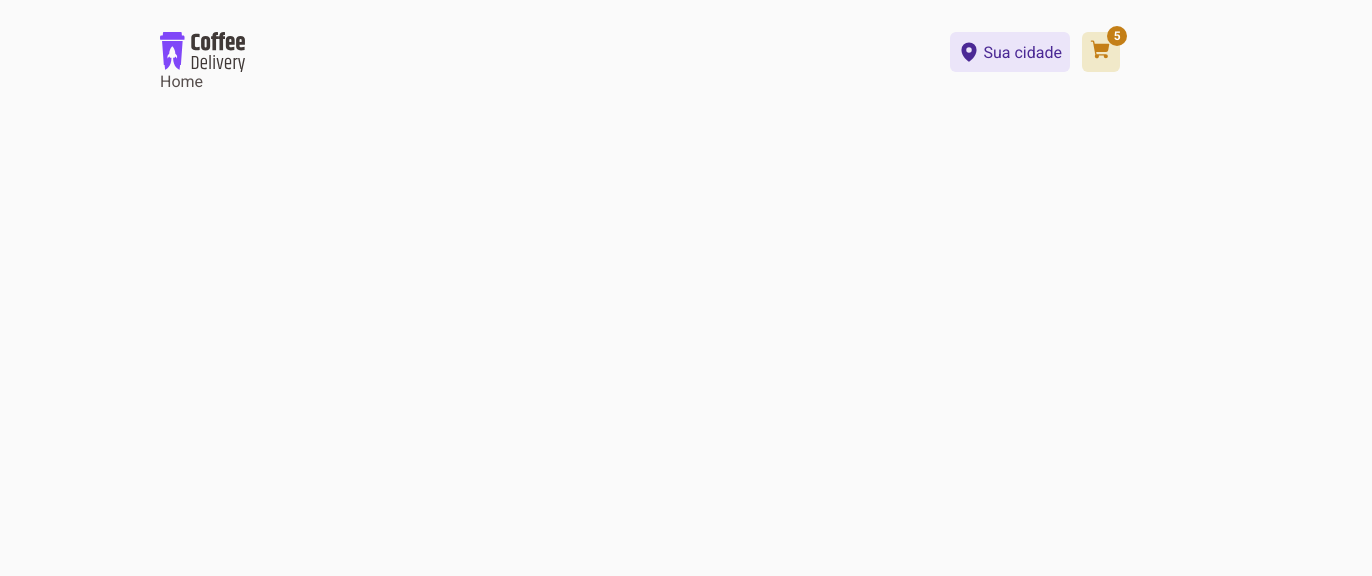
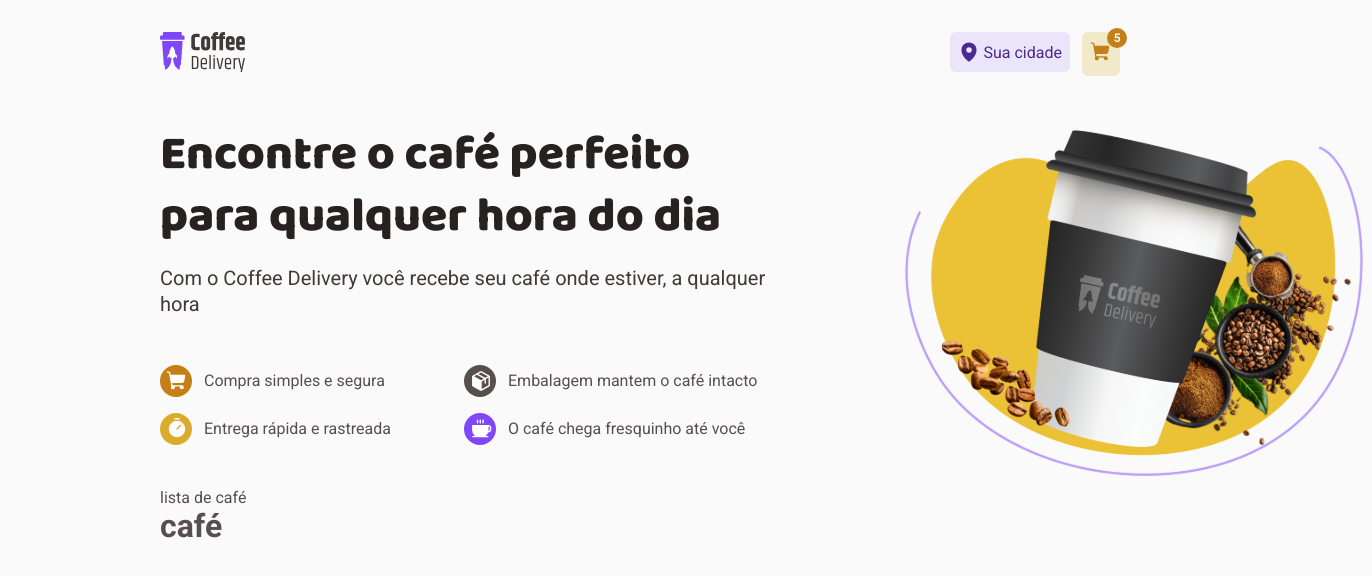
Before and after one commit to giovaniocan/Coffee-Delivery, a React (Vite) app: page / in a window 1280 px wide. Shown: the top 576 px of the page, 1372 px wide, since content can reach past the window. Built offline with nearby package versions, Linux system fonts and the light colour scheme.

Commit message:
created the 1st part of the home

```diff
--- a/src/components/Header/index.tsx
+++ b/src/components/Header/index.tsx
@@ -6,7 +6,9 @@ import { NavLink } from 'react-router-dom'
 export function Header() {
   return (
     <HeaderContainer>
-      <img src={LogoCoffe} alt="" />
+      <NavLink to="/">
+        <img src={LogoCoffe} alt="" />
+      </NavLink>
       <nav>
         <IconMap>
           <MapPin size={22} weight="fill" />
--- /dev/null
+++ b/src/pages/Home/components/CoffeList/index.tsx
@@ -0,0 +1,10 @@
+import { CoffeListContainer } from './sytles'
+
+export function CoffeList() {
+  return (
+    <CoffeListContainer>
+      lista de café
+      <h1>café</h1>
+    </CoffeListContainer>
+  )
+}
--- /dev/null
+++ b/src/pages/Home/components/CoffeList/sytles.ts
@@ -0,0 +1,3 @@
+import styled from 'styled-components'
+
+export const CoffeListContainer = styled.div``
--- /dev/null
+++ b/src/pages/Home/components/Intro/index.tsx
@@ -0,0 +1,55 @@
+import { Coffee, Package, ShoppingCart, Timer } from 'phosphor-react'
+import banner from '../../../../assets/banner.svg'
+import {
+  CoffeIcon,
+  Icon,
+  IntemsIcon,
+  IntroContainer,
+  PackageICon,
+  Shopping,
+  TimerIcon,
+} from './syles'
+
+export function Intro() {
+  return (
+    <IntroContainer>
+      <div>
+        <h1>Encontre o café perfeito para qualquer hora do dia</h1>
+        <h3>
+          Com o Coffee Delivery você recebe seu café onde estiver, a qualquer
+          hora
+        </h3>
+
+        <IntemsIcon>
+          <Icon>
+            <Shopping>
+              <ShoppingCart size={22} weight="fill" color="#fff" />
+            </Shopping>
+            <p>Compra simples e segura</p>
+          </Icon>
+          <Icon>
+            <PackageICon>
+              <Package size={22} weight="fill" color="#fff" />
+            </PackageICon>
+            <p>Embalagem mantem o café intacto</p>
+          </Icon>
+          <Icon>
+            <TimerIcon>
+              <Timer size={22} weight="fill" color="#fff" />
+            </TimerIcon>
+            <p>Entrega rápida e rastreada</p>
+          </Icon>
+          <Icon>
+            <CoffeIcon>
+              <Coffee size={22} weight="fill" color="#fff" />
+            </CoffeIcon>
+            <p>O café chega fresquinho até você</p>
+          </Icon>
+        </IntemsIcon>
+      </div>
+      <div>
+        <img src={banner} alt="foto de um café" />
+      </div>
+    </IntroContainer>
+  )
+}
--- /dev/null
+++ b/src/pages/Home/components/Intro/syles.ts
@@ -0,0 +1,65 @@
+import styled from 'styled-components'
+
+export const IntroContainer = styled.div`
+  display: flex;
+  flex-direction: row;
+  justify-content: space-between;
+  gap: 8rem;
+
+  h1 {
+    font-size: 3rem;
+    color: ${(props) => props.theme['base-title']};
+    line-height: 130%;
+
+    font-family: 'Baloo 2';
+    font-weight: 800;
+  }
+
+  h3 {
+    margin-top: 1rem;
+    font-weight: 400;
+    font-size: 1.25rem;
+    line-height: 130%;
+
+    color: ${(props) => props.theme['base-subtitle']};
+  }
+`
+
+export const IntemsIcon = styled.div`
+  display: grid;
+  grid-template-columns: 18rem 19rem;
+  margin-top: 3rem;
+  gap: 1rem;
+`
+
+export const Icon = styled.div`
+  display: flex;
+  gap: 0.75rem;
+  line-height: 130%;
+  color: ${(props) => props.theme['base-text']};
+
+  p {
+    margin-top: 0.4rem;
+  }
+`
+export const BaseIcon = styled.div`
+  justify-content: center;
+  width: 2rem;
+  height: 2rem;
+  border-radius: 100%;
+  padding-left: 0.36rem;
+  padding-top: 0.35rem;
+`
+export const Shopping = styled(BaseIcon)`
+  background: ${(props) => props.theme['yellow-dark']};
+`
+export const TimerIcon = styled(BaseIcon)`
+  background: ${(props) => props.theme.yellow};
+`
+
+export const PackageICon = styled(BaseIcon)`
+  background: ${(props) => props.theme['base-text']};
+`
+export const CoffeIcon = styled(BaseIcon)`
+  background: ${(props) => props.theme.purple};
+`
--- a/src/pages/Home/index.tsx
+++ b/src/pages/Home/index.tsx
@@ -1,3 +1,12 @@
+import { CoffeList } from './components/CoffeList'
+import { Intro } from './components/Intro'
+import { HomeContainer } from './styles'
+
 export function Home() {
-  return <div>Home</div>
+  return (
+    <HomeContainer>
+      <Intro />
+      <CoffeList />
+    </HomeContainer>
+  )
 }
--- /dev/null
+++ b/src/pages/Home/styles.ts
@@ -0,0 +1,9 @@
+import styled from 'styled-components'
+
+export const HomeContainer = styled.div`
+  display: flex;
+  flex-direction: column;
+  flex: 1;
+
+  margin-top: 3rem;
+`
```
Also changed, not shown: src/assets/banner.svg (added).
